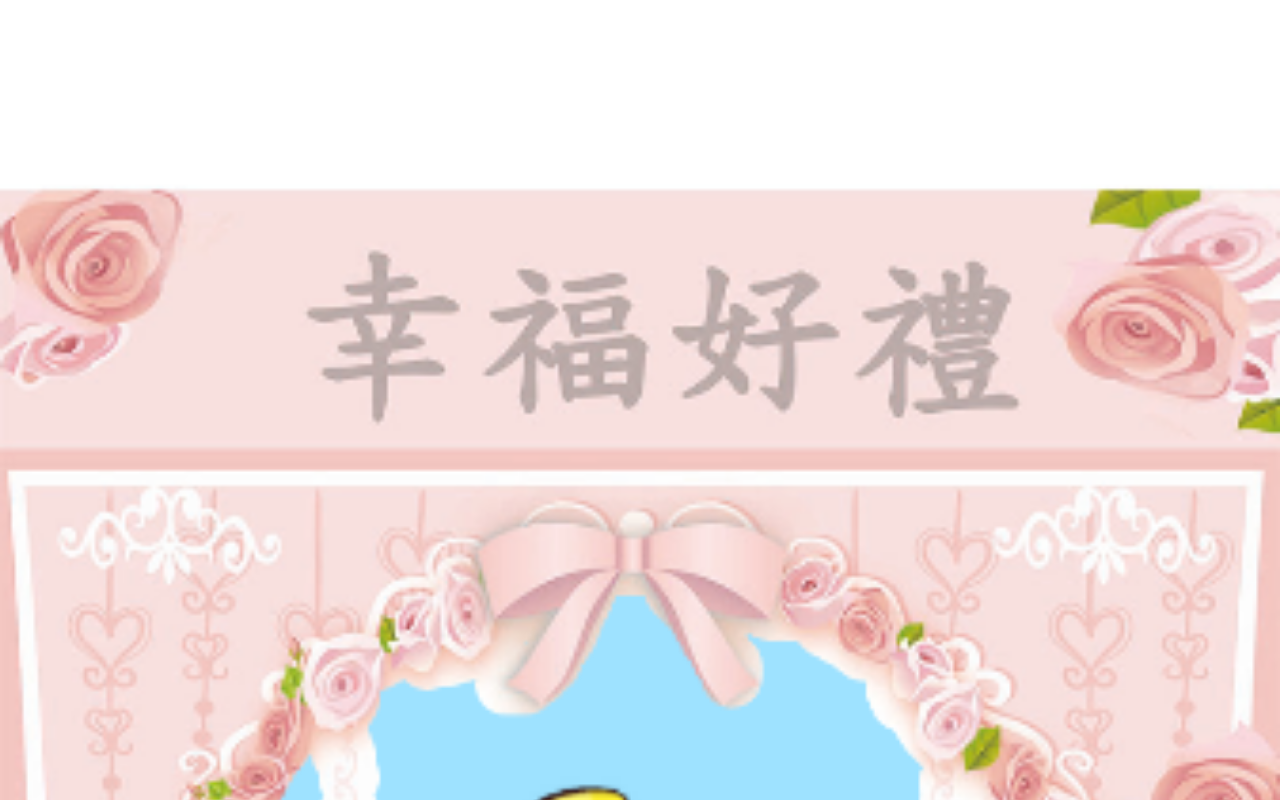
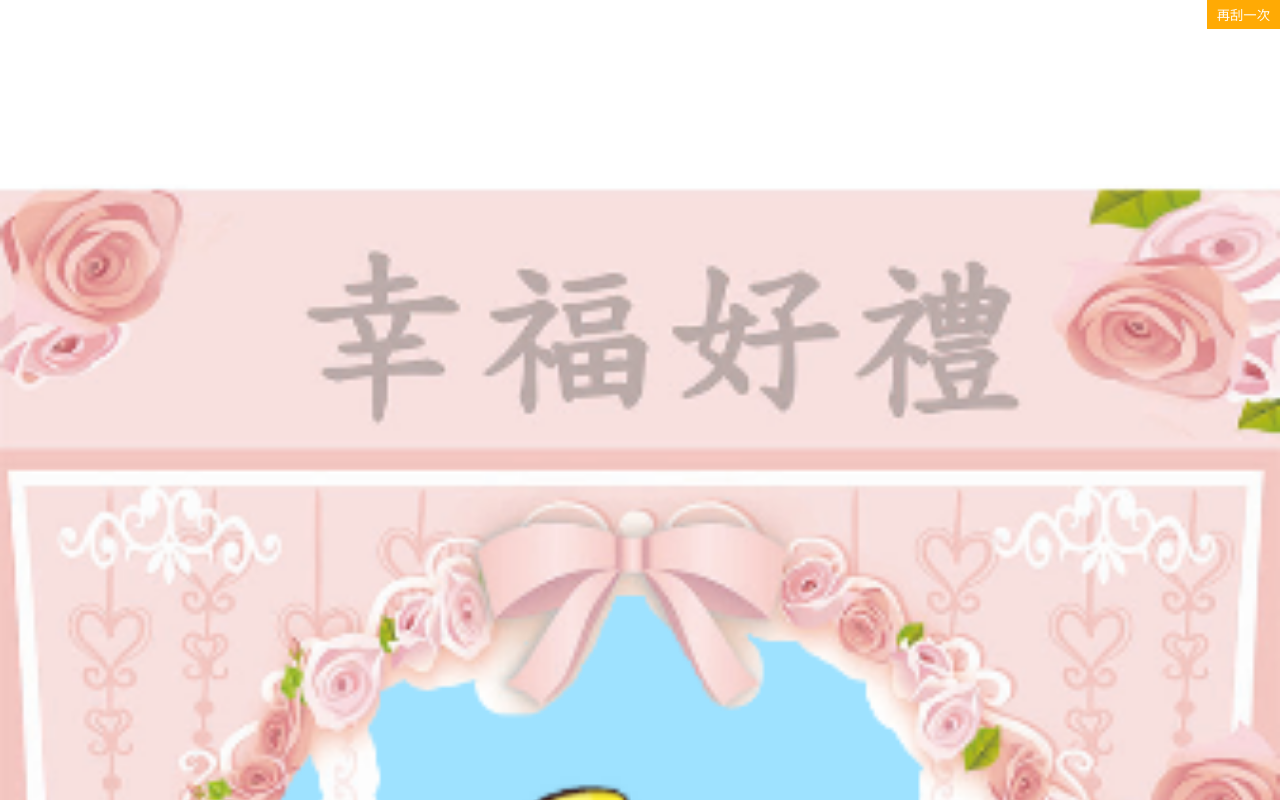
Before and after one commit to da53359527/da53359527.github.io, a plain HTML site: page index.html in a window 1280 px wide. Drawn offline with nearby package versions, Linux system fonts and the light colour scheme.

Commit message:
add redo button

```diff
--- a/index.html
+++ b/index.html
@@ -10,6 +10,7 @@
 
 <body>
     <div class="scratch-container">
+        <button class="scratch-agian">再刮一次</button>
         <img class="bgImg" src="imgs/background.png"></img>
         <div class="scratch-zone">
             <img class="prize" src="imgs/prize/no-prize.png">
--- a/main.css
+++ b/main.css
@@ -1,5 +1,6 @@
 html, body {
   margin: 0;
+  text-align: center;
 }
 
 .scratch-container,
@@ -34,3 +35,21 @@ html, body {
   top: 0px;
   left: 0px;
 }
+
+.scratch-container .scratch-agian {
+  position: absolute;
+
+  top: 0px;
+  right: 0px;
+
+  z-index: 6;
+
+  color: rgb(255, 255, 255);
+    border-width: initial;
+    border-style: none;
+    border-color: initial;
+    border-image: initial;
+    padding: 5px 10px 5px 10px;
+    background: rgb(255, 170, 4);
+    transition: all 0.15s ease 0s;
+}
--- a/main.js
+++ b/main.js
@@ -143,4 +143,8 @@ $(document).ready(function () {
 
   makePrizePool()
   $(".prize").attr("src", "imgs/prize/" + getRandPrize())
+
+  $(".scratch-container").on("click", ".scratch-agian", function(){
+    location.reload()
+  })
 })
```
